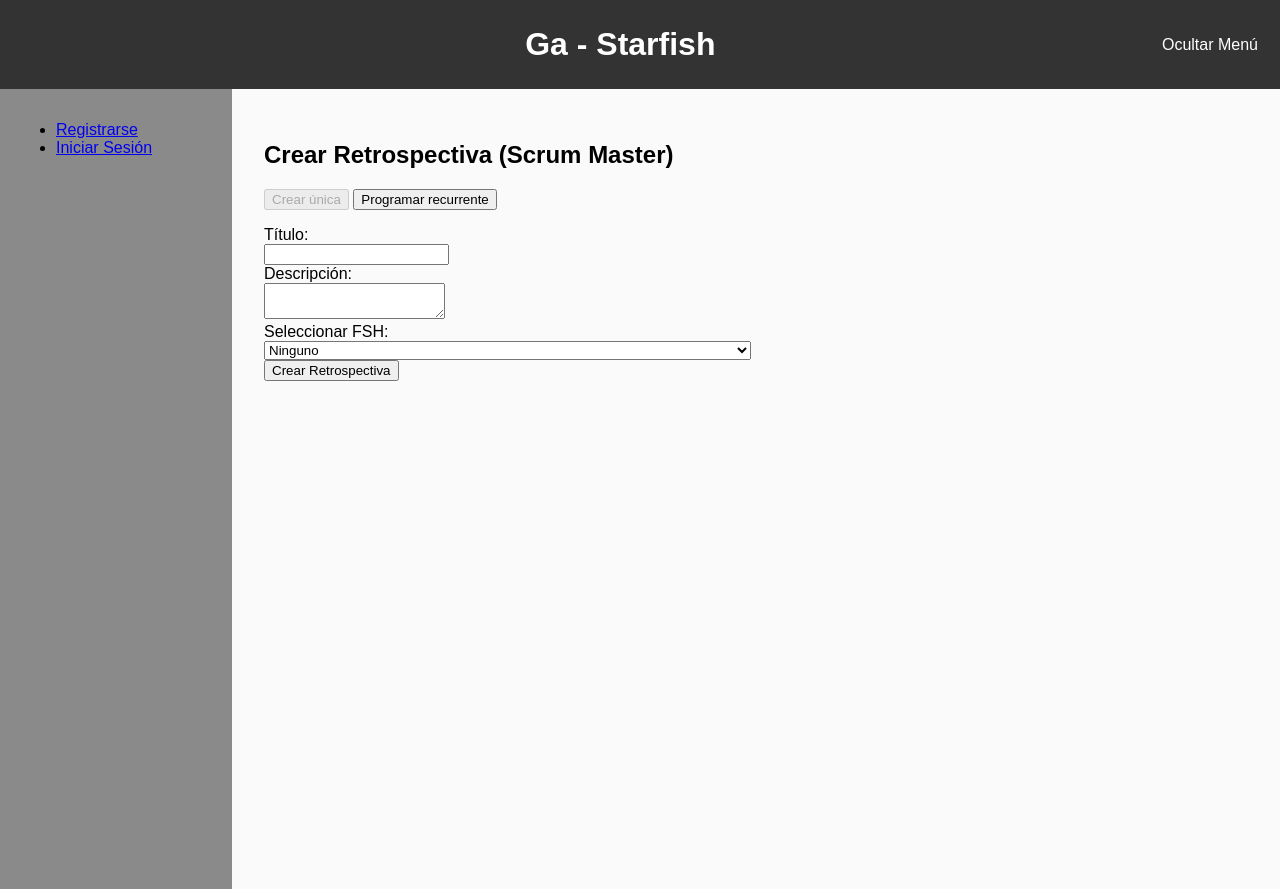
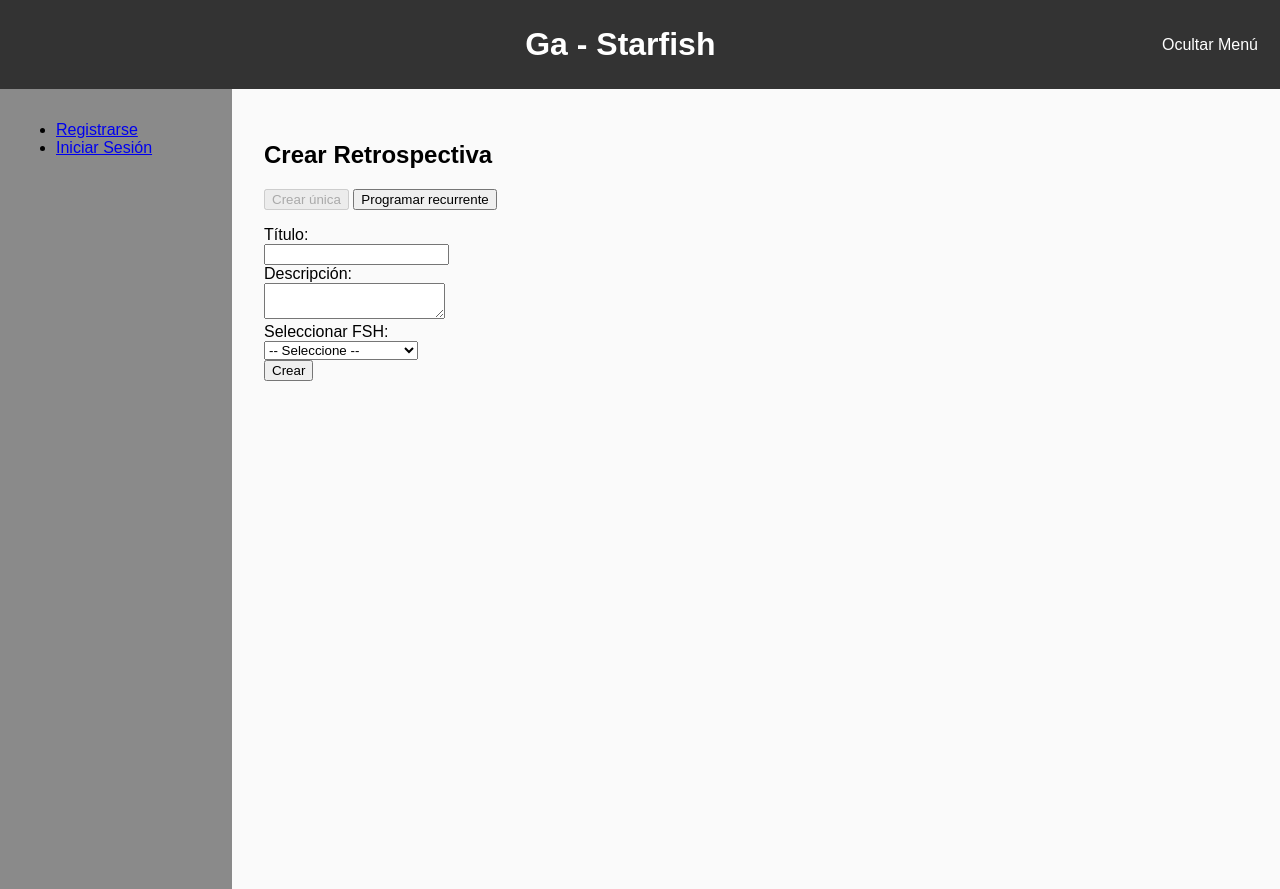
Before and after one commit to dilan071/Ga-Starfish, a Next.js app in the folder starfish-app/: page /create-retrospective in a window 1280 px wide. Built offline with nearby package versions, Linux system fonts and the light colour scheme.

Commit message:
Sprint 2 sin front - falta una funcionalida :/

```diff
--- a/starfish-app/src/app/create-retrospective/page.tsx
+++ b/starfish-app/src/app/create-retrospective/page.tsx
@@ -2,6 +2,20 @@
 import { useState } from 'react';
 import { useRouter } from 'next/navigation';
 import { addDays, addWeeks, addMonths, formatISO } from 'date-fns';
+
+type Occurrence = {
+  id: string;
+  title: string;
+  description: string;
+  fsh: string;
+  scheduledAt?: string;
+  createdAt: string;
+  createdBy: string;
+  assignedGroup: string;
+  actions: any[];
+  votes: Record<string, string>;
+  closed: boolean;
+};
 
 export default function CreateRetrospectivePage() {
   const [mode, setMode] = useState<'create' | 'schedule'>('create');
@@ -13,63 +27,85 @@ export default function CreateRetrospectivePage() {
   const [count, setCount] = useState(1);
   const router = useRouter();
 
+  // Datos de usuario actual
+  const currentUser = typeof window !== 'undefined'
+    ? JSON.parse(localStorage.getItem('currentUser') || 'null')
+    : null;
+  const assignedGroup = currentUser?.assignedGroup || '';
+  const createdBy = currentUser?.email || 'unknown';
+
+  // Guardar en array principal
+  const saveToRetrospectives = (items: Occurrence[]) => {
+    const all = JSON.parse(localStorage.getItem('retrospectives') || '[]');
+    localStorage.setItem('retrospectives', JSON.stringify([...all, ...items]));
+  };
+
+  // Crear retrospectiva inmediata
   const handleCreate = (e: React.FormEvent) => {
     e.preventDefault();
     if (!fsh) {
-      alert('Debes seleccionar un FSH para analizar');
+      alert('Debes seleccionar un FSH');
       return;
     }
-
-    const retrospective = {
+    const id = Date.now().toString();
+    const retro: Occurrence = {
+      id,
       title,
       description,
       fsh,
       createdAt: new Date().toISOString(),
+      createdBy,
+      assignedGroup,
       actions: [],
-      votes: {}
+      votes: {},
+      closed: false
     };
+    // Sesión activa
+    localStorage.setItem('retrospective', JSON.stringify(retro));
+    // Agregar a lista
+    saveToRetrospectives([retro]);
 
-    localStorage.setItem('retrospective', JSON.stringify(retrospective));
     alert('Retrospectiva creada exitosamente');
     router.push('/retrospective-session');
   };
 
+  // Programar retrospectivas recurrentes
   const handleSchedule = (e: React.FormEvent) => {
     e.preventDefault();
     if (!title || !fsh || !start) {
       alert('Completa título, FSH y fecha de inicio');
       return;
     }
-
-    const occurrences: any[] = [];
+    const occurrences: Occurrence[] = [];
     let date = new Date(start);
 
     for (let i = 0; i < count; i++) {
       occurrences.push({
+        id: `${Date.now()}-${i}`,
         title,
         description,
         fsh,
         scheduledAt: formatISO(date),
-        enabled: false,
+        createdAt: new Date().toISOString(),
+        createdBy,
+        assignedGroup,
         actions: [],
-        votes: {}
+        votes: {},
+        closed: false
       });
-
       if (recurrence === 'daily') date = addDays(date, 1);
       else if (recurrence === 'weekly') date = addWeeks(date, 1);
       else date = addMonths(date, 1);
     }
 
-    const prev = JSON.parse(localStorage.getItem('scheduledRetrospectives') || '[]');
-    localStorage.setItem('scheduledRetrospectives', JSON.stringify([...prev, ...occurrences]));
+    saveToRetrospectives(occurrences);
     alert('Retrospectivas programadas exitosamente');
     router.push('/dashboard');
   };
 
   return (
     <div style={{ padding: '1rem' }}>
-      <h2>{mode === 'create' ? 'Crear Retrospectiva (Scrum Master)' : 'Programar Retrospectivas Recurrentes'}</h2>
-
+      <h2>{mode === 'create' ? 'Crear Retrospectiva' : 'Programar Retrospectivas'}</h2>
       <div style={{ marginBottom: '1rem' }}>
         <button onClick={() => setMode('create')} disabled={mode === 'create'}>
           Crear única
@@ -100,27 +136,21 @@ export default function CreateRetrospectivePage() {
         <div>
           <label>Seleccionar FSH:</label><br />
           <select value={fsh} onChange={e => setFsh(e.target.value)} required>
-            <option value="">Ninguno</option>
+            <option value="">-- Seleccione --</option>
             <option value="Comunicación">Comunicación</option>
             <option value="Compromiso">Compromiso</option>
             <option value="Colaboración">Colaboración</option>
             <option value="Motivación">Motivación</option>
             <option value="Satisfacción laboral">Satisfacción laboral</option>
             <option value="Inteligencia emocional">Inteligencia emocional</option>
-            <option value="Cohesión de equipo">Cohesión de equipo</option>
-            <option value="Empatía y relaciones">Empatía y relaciones</option>
-            <option value="Liderazgo">Liderazgo</option>
-            <option value="Autonomía">Autonomía</option>
-            <option value="Innovación">Innovación</option>
-            <option value="Habilidades y experiencia en el desarrollo de software">Habilidades y experiencia en el desarrollo de software</option>
-            <option value="Habilidades y experiencia en la gestión de proyectos de desarrollo de software">Habilidades y experiencia en la gestión de proyectos de desarrollo de software</option>
+            {/* Agrega más opciones según tus HU */}
           </select>
         </div>
 
         {mode === 'schedule' && (
           <>
             <div>
-              <label>Fecha y hora de inicio:</label><br />
+              <label>Fecha y hora inicio:</label><br />
               <input
                 type="datetime-local"
                 value={start}
@@ -130,7 +160,10 @@ export default function CreateRetrospectivePage() {
             </div>
             <div>
               <label>Periodicidad:</label><br />
-              <select value={recurrence} onChange={e => setRecurrence(e.target.value as any)}>
+              <select
+                value={recurrence}
+                onChange={e => setRecurrence(e.target.value as any)}
+              >
                 <option value="daily">Diaria</option>
                 <option value="weekly">Semanal</option>
                 <option value="monthly">Mensual</option>
@@ -151,7 +184,7 @@ export default function CreateRetrospectivePage() {
         )}
 
         <button type="submit">
-          {mode === 'create' ? 'Crear Retrospectiva' : 'Programar'}
+          {mode === 'create' ? 'Crear' : 'Programar'}
         </button>
       </form>
     </div>
--- a/starfish-app/src/app/register/page.tsx
+++ b/starfish-app/src/app/register/page.tsx
@@ -60,7 +60,7 @@ export default function RegisterPage() {
           <label>Tipo de Usuario:</label><br />
           <select value={userType} onChange={e => setUserType(e.target.value)}>
             <option value="admin">Admin</option>
-            <option value="user">Usuario Normal</option>
+            <option value="user">Desarrollador</option>
           </select>
         </div>
         <button type="submit">Registrarse</button>
```
